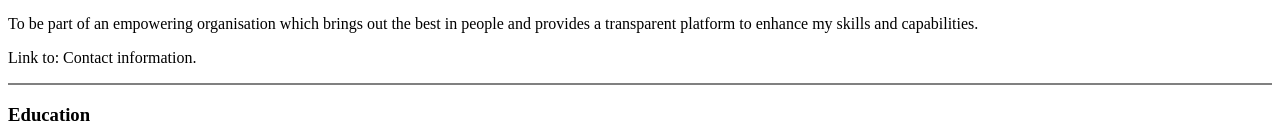
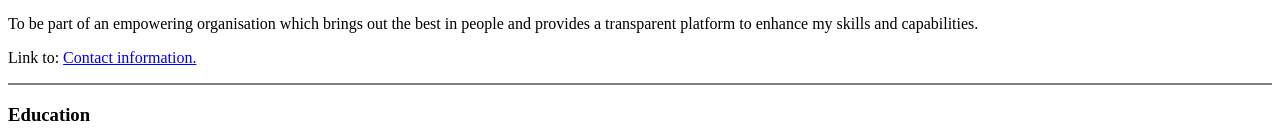
Before and after one commit to Yash0407/cv, a plain HTML site: page index.html in a window 1280 px wide. Shown: the part 350-489 px from the top of the page. Drawn offline with Linux system fonts and the light colour scheme.

Commit message:
contact info update

```diff
--- a/index.html
+++ b/index.html
@@ -13,7 +13,7 @@
       <td><img src="images\yash3.png" alt="Yashvir's profile picture" height="200px" width="200pc"></td>
       <td><h1>Yashvir Singh</h1>
         <em>
-        <p>  B-173, Palam extension</p>
+        <p>B-173, Palam extension</p>
         <p>Sector-7, Dwarka</p>
         <p>New Delhi, India - 110077</p></em>
       </td>
@@ -31,7 +31,7 @@
     <h3>Objective: </h3>
     <p>To be part of an empowering organisation which brings out the best in people and provides a transparent platform to enhance my skills and capabilities. </p>
 
-    <p>Link to: Contact information.</p>
+    <p>Link to: <a href="contactMe.html" target="_blank">Contact information.</a></p>
     <hr size="2" noshade>
 
     <h3>Education</h3>
```
